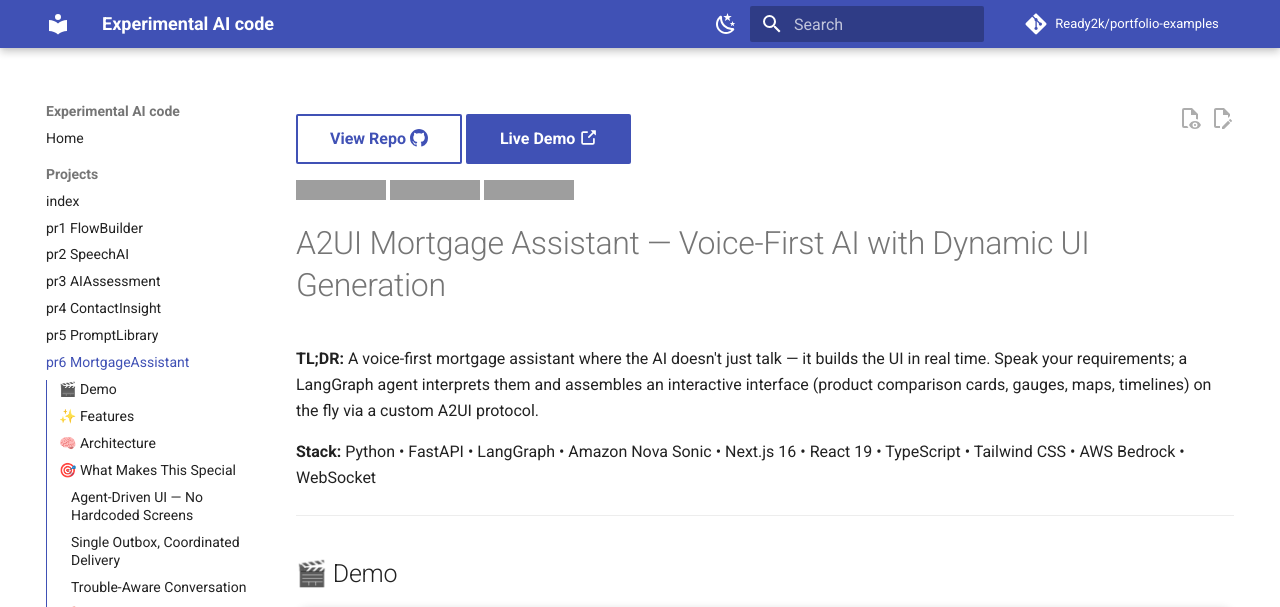
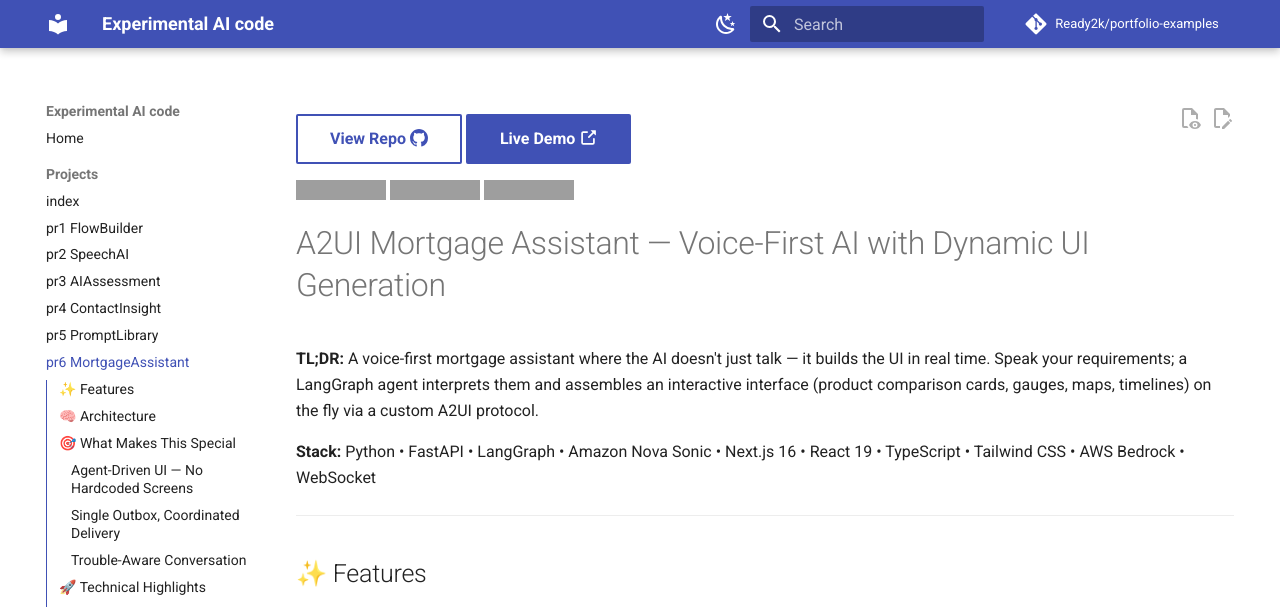
Before and after one commit to Ready2k/portfolio-examples, an MkDocs documentation site: the page built from docs/projects/pr6_MortgageAssistant.md, in a window 1280 px wide and 1400 px high. Shown: the top 607 px of the window. Built offline with MkDocs 1.6.1 and Material for MkDocs 9.7.7, drawn with Linux system fonts in a browser that asks for light colours; comment, search, counter and statistics services are not loaded; some of the changed text lies outside the part shown; grey boxes are pictures that could not be loaded.

Commit message:
Remove pr6 demo recording
Demo captured the full screen and missed key parts of the experience.
Will be replaced with a better targeted recording.

Co-Authored-By: Claude Sonnet 4.6 <noreply@anthropic.com>

```diff
--- a/docs/projects/pr6_MortgageAssistant.md
+++ b/docs/projects/pr6_MortgageAssistant.md
@@ -10,16 +10,6 @@
 **TL;DR:** A voice-first mortgage assistant where the AI doesn't just talk — it builds the UI in real time. Speak your requirements; a LangGraph agent interprets them and assembles an interactive interface (product comparison cards, gauges, maps, timelines) on the fly via a custom A2UI protocol.
 
 **Stack:** Python • FastAPI • LangGraph • Amazon Nova Sonic • Next.js 16 • React 19 • TypeScript • Tailwind CSS • AWS Bedrock • WebSocket
-
----
-
-## 🎬 Demo
-
-<video autoplay loop muted playsinline controls poster="../../assets/demos/pr6-mortgage/poster.jpg" style="border-radius:12px;box-shadow:0 2px 8px rgba(0,0,0,.15);max-width:100%;">
-  <source src="../../assets/demos/pr6-mortgage/demo.mp4" type="video/mp4">
-  <img src="../../assets/demos/pr6-mortgage/demo.gif" alt="demo">
-</video>
-<p style="margin:.5rem 0 0;color:#666;">⚙️ Live system walkthrough</p>
 
 ---
 
```
Also changed, not shown: docs/assets/demos/pr6-mortgage/poster.jpg (deleted), 2 other files.
